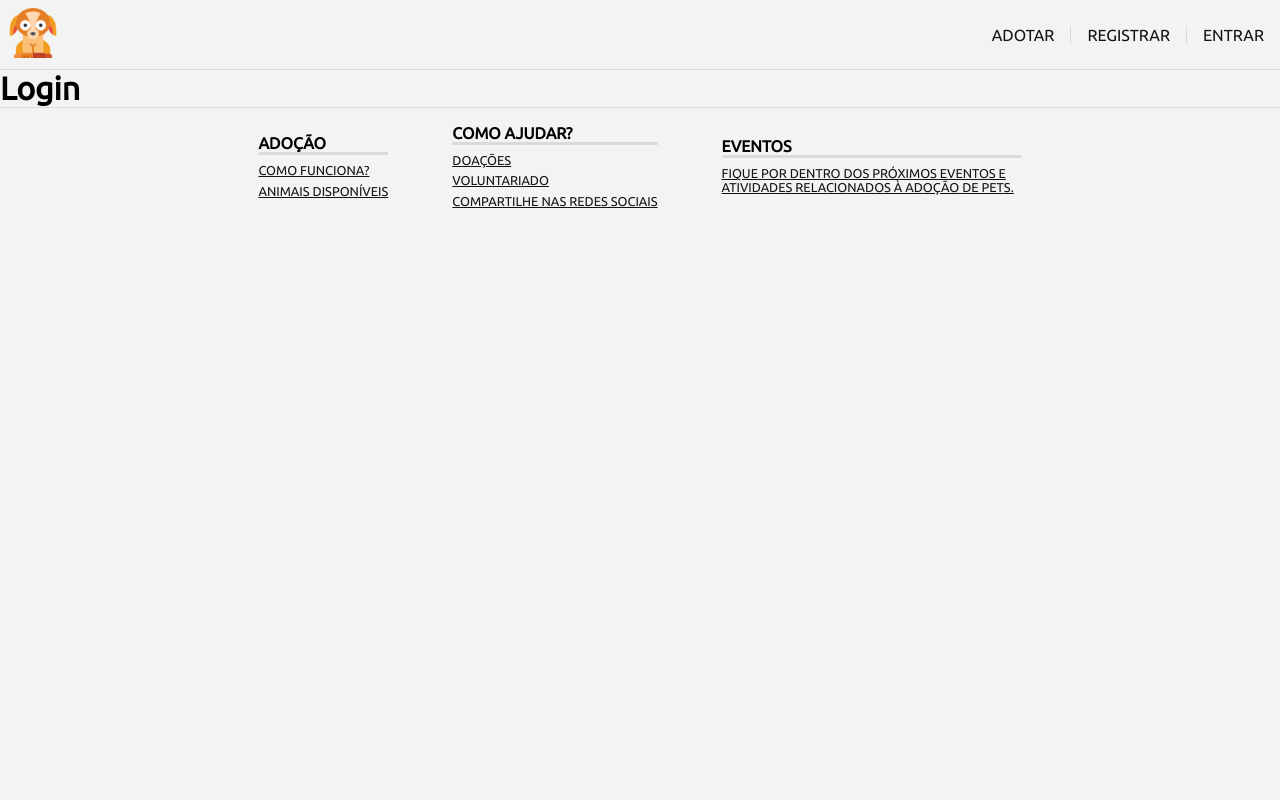
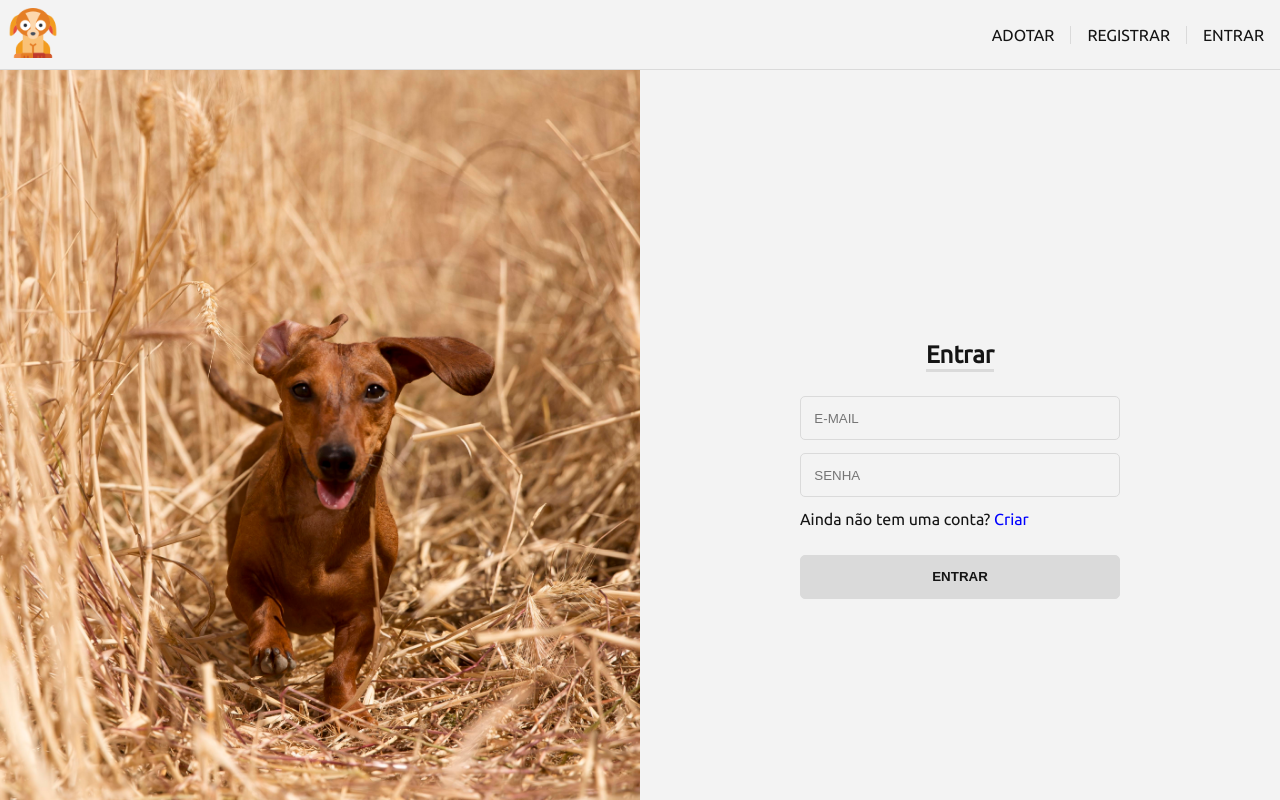
Before and after one commit to doguebart/getApet, a React (Vite) app in the folder frontend/get-a-pet/: page /Login in a window 1280 px wide. Shown: the top 800 px of the page. Built offline with nearby package versions, Linux system fonts and the light colour scheme.

Commit message:
creating login form and login function

```diff
--- a/frontend/get-a-pet/src/context/UserContext.jsx
+++ b/frontend/get-a-pet/src/context/UserContext.jsx
@@ -4,10 +4,10 @@ import useAuth from "../hooks/useAuth";
 const Context = createContext();
 
 const UserProvider = ({ children }) => {
-  const { isAuthenticated, register, logout } = useAuth();
+  const { isAuthenticated, register, login, logout } = useAuth();
 
   return (
-    <Context.Provider value={{ isAuthenticated, register, logout }}>
+    <Context.Provider value={{ isAuthenticated, register, login, logout }}>
       {children}
     </Context.Provider>
   );
--- a/frontend/get-a-pet/src/hooks/useAuth.js
+++ b/frontend/get-a-pet/src/hooks/useAuth.js
@@ -37,6 +37,24 @@ const useAuth = () => {
     setFlashMessage(msgText, msgType);
   };
 
+  const login = async (user) => {
+    let msgText = "Login realizado com sucesso!";
+    let msgType = "success";
+
+    try {
+      const data = await api.post("/users/login", user).then((response) => {
+        return response.data;
+      });
+
+      await authUser(data);
+    } catch (error) {
+      msgText = error.response.data.message;
+      msgType = "error";
+    }
+
+    setFlashMessage(msgText, msgType);
+  };
+
   const authUser = async (data) => {
     setIsAuthenticated(true);
     localStorage.setItem("token", JSON.stringify(data.token));
@@ -51,7 +69,7 @@ const useAuth = () => {
     navigate("/");
   };
 
-  return { isAuthenticated, register, logout };
+  return { isAuthenticated, register, login, logout };
 };
 
 export default useAuth;
--- a/frontend/get-a-pet/src/screens/login/index.jsx
+++ b/frontend/get-a-pet/src/screens/login/index.jsx
@@ -1,11 +1,61 @@
-import React from "react";
+import { React, useState, useContext } from "react";
 import { Container } from "./styles";
+import { Link } from "react-router-dom";
+
+import Input from "../../components/form/inputs";
+import Button from "../../components/form/button";
+
+import dog from "../../assets/image/AuthDogLogin.jpg";
+
+import { Context } from "../../context/UserContext";
+import Message from "../../components/layout/message";
 
 function Login() {
+  const [user, setUser] = useState({});
+  const { login } = useContext(Context);
+
+  const handleChange = (e) => {
+    setUser({ ...user, [e.target.name]: e.target.value });
+  };
+
+  const handleSubmit = (e) => {
+    e.preventDefault();
+
+    login(user);
+  };
+
   return (
-    <>
-      <h1>Login</h1>
-    </>
+    <Container>
+      <div className="img-container">
+        <img src={dog} alt="auth dog image" />
+      </div>
+
+      <div className="content">
+        <Message />
+        <div className="form-container">
+          <h2>Entrar</h2>
+
+          <form>
+            <Input
+              type="email"
+              name="email"
+              onChange={handleChange}
+              placeholder="E-MAIL"
+            />
+            <Input
+              type="password"
+              name="password"
+              onChange={handleChange}
+              placeholder="SENHA"
+            />
+            <span>
+              Ainda não tem uma conta? <Link to="/Register">Criar</Link>
+            </span>
+            <Button onClick={handleSubmit}>entrar</Button>
+          </form>
+        </div>
+      </div>
+    </Container>
   );
 }
 
--- a/frontend/get-a-pet/src/screens/login/styles.js
+++ b/frontend/get-a-pet/src/screens/login/styles.js
@@ -1,5 +1,112 @@
-import styled from 'styled-components';
+import styled from "styled-components";
 
 export const Container = styled.div`
+  width: 100%;
+  height: 100vh;
+  display: flex;
+  align-items: center;
+  justify-content: center;
 
-`
+  .img-container {
+    width: 50%;
+    height: 100%;
+
+    img {
+      width: 100%;
+      height: 100%;
+      object-fit: cover;
+    }
+  }
+
+  .content {
+    width: 50%;
+    display: flex;
+    flex-direction: column;
+    align-items: center;
+  }
+
+  .form-container {
+    width: 100%;
+    max-height: 100%;
+    display: flex;
+    flex-direction: column;
+    align-items: center;
+
+    h2 {
+      max-width: 100%;
+      color: #141414;
+      border-bottom: 3px solid #dadada;
+      margin-bottom: 1em;
+    }
+
+    form {
+      width: 50%;
+      max-height: 100%;
+
+      span {
+        color: #141414;
+
+        a {
+          text-decoration: none;
+          color: blue;
+        }
+
+        a:hover {
+          opacity: 70%;
+          transition: 0.2s;
+        }
+      }
+    }
+  }
+
+  @media screen and (max-width: 1024px) {
+    .img-container {
+      display: none;
+    }
+
+    .content {
+      .form-container {
+        h2 {
+          max-width: 50%;
+          font-size: 2rem;
+        }
+
+        form {
+          width: 100%;
+
+          span {
+            font-size: 1.2rem;
+          }
+        }
+      }
+    }
+  }
+
+  @media screen and (max-width: 900px) {
+    .img-container {
+      display: none;
+    }
+
+    .content {
+      width: 100%;
+      padding: 0 1em;
+
+      .form-container {
+        width: 100%;
+
+        h2 {
+          max-width: 100%;
+          font-size: 1.2rem;
+        }
+
+        form {
+          width: 100%;
+
+          span {
+            font-size: 1rem;
+          }
+        }
+      }
+    }
+  }
+`;
```
Also changed, not shown: frontend/get-a-pet/src/assets/image/AuthDogLogin.jpg (added).
